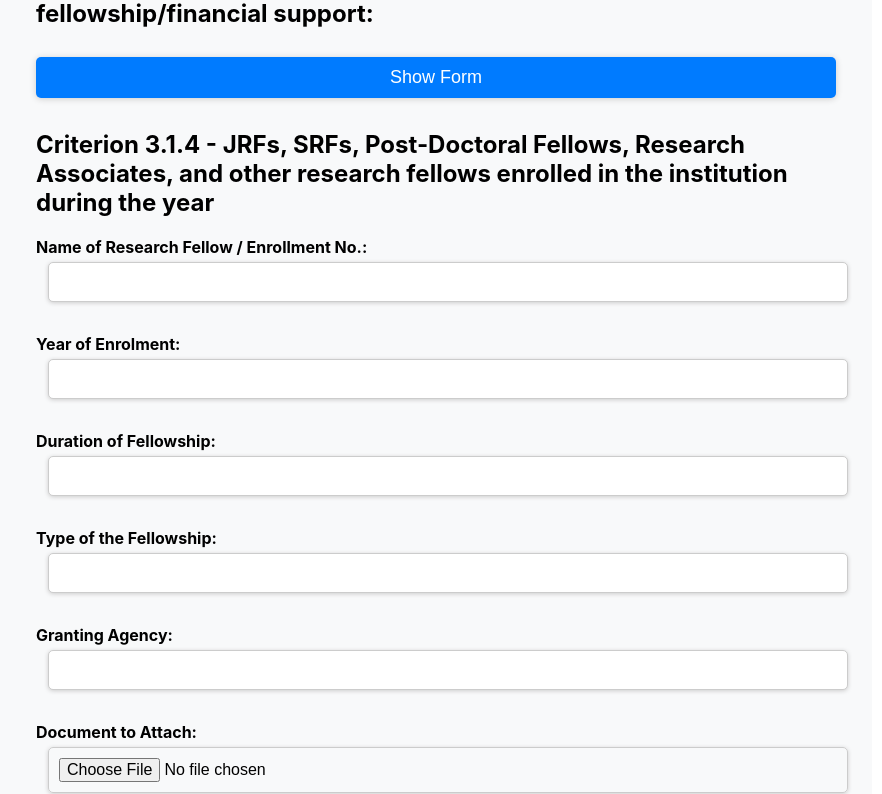
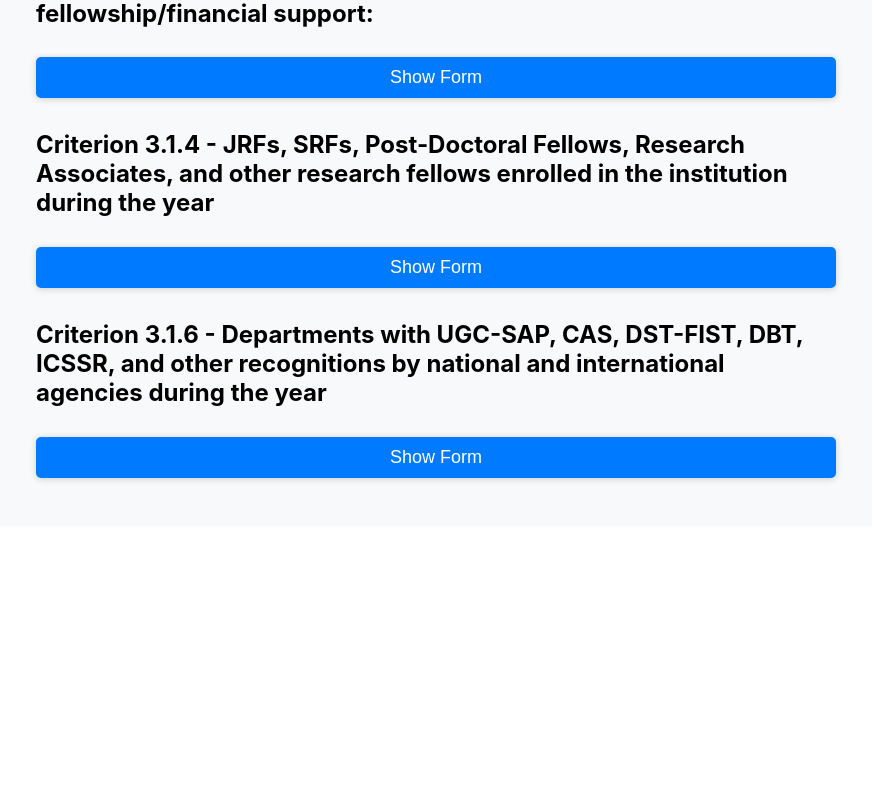
Before and after one commit to msMukesh/naac_projv, a React (Vite) app: page /criterion3 in a window 1280 px wide. Shown: the part 547-1341 px from the top of the page, without its empty margins (204-1086 px from the left). After the commit the page ends 1081 px from the top, so only its background shows below. Built offline with nearby package versions, Linux system fonts and the light colour scheme; no server answers.

Commit message:
criteriation

```diff
--- a/src/components/criterion3.jsx
+++ b/src/components/criterion3.jsx
@@ -306,7 +306,17 @@
     setUploading316(false);
   }
 };
+// Inside your component function
+const [toggleForm314, setToggleForm314] = useState(false);
+const [toggleForm316, setToggleForm316] = useState(false);
 
+const handleToggleForm314 = () => {
+  setToggleForm314(!toggleForm314);
+};
+
+const handleToggleForm316 = () => {
+  setToggleForm316(!toggleForm316);
+};
   return (
     <>
       <NavBar />
@@ -475,8 +485,16 @@
             </form>
             )}
           </div>
+
+
+
+
           <div>
   <h2>Criterion 3.1.4 - JRFs, SRFs, Post-Doctoral Fellows, Research Associates, and other research fellows enrolled in the institution during the year</h2>
+  <button onClick={handleToggleForm314}>
+    {toggleForm314 ? "Hide Form" : "Show Form"}
+  </button>
+  {toggleForm314 && (
     <form onSubmit={handleSubmit314}>
     <div>
       <label htmlFor="fellowName">Name of Research Fellow / Enrollment No.:</label>
@@ -537,14 +555,18 @@
     </button>
     {error314 && <div className="error">{error314}</div>}
   </form>
+  )}
 </div>
 
-  {/* Criterion 3.1.5 Form */}
-  {/* Add Criterion 3.1.5 form JSX here */}
+
 
 {/* Criterion 3.1.6 Form */}
 <div>
   <h2>Criterion 3.1.6 - Departments with UGC-SAP, CAS, DST-FIST, DBT, ICSSR, and other recognitions by national and international agencies during the year</h2>
+  <button onClick={handleToggleForm316}>
+    {toggleForm316 ? "Hide Form" : "Show Form"}
+  </button>
+  {toggleForm316 && (
     <form onSubmit={handleSubmit316}>
     <div>
       <label htmlFor="schemeName">Name of the Scheme:</label>
@@ -641,7 +663,11 @@
             </button>
             {error316 && <div className="error">{error316}</div>}
           </form>
+          )}
         </div>
+
+
+
         </div>
       </div>
     </>
```
Lines whose indentation alone changed are shown as unchanged.
